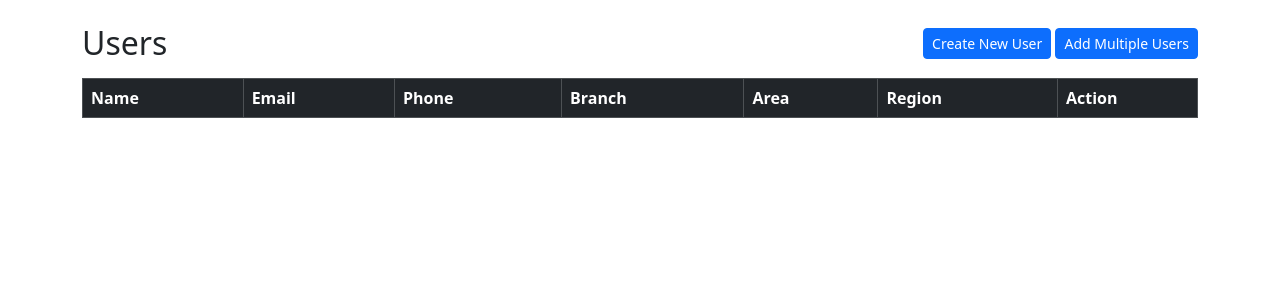
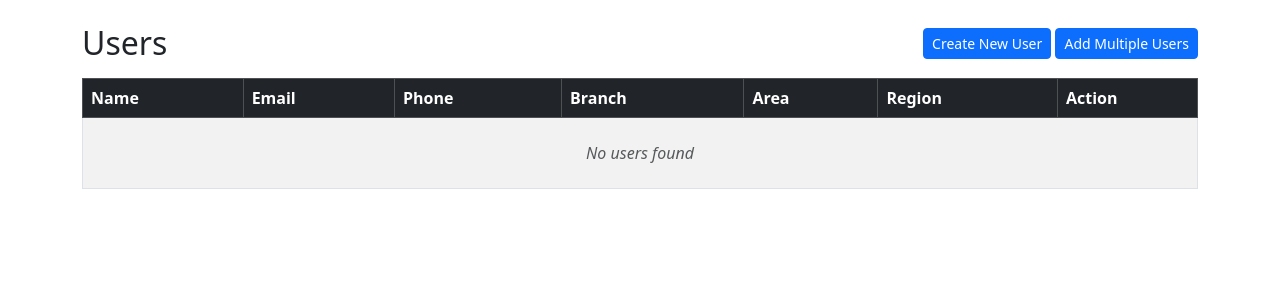
Before and after one commit to ShaheerSharif/crud-app, a PHP site: page / in a window 1280 px wide. Shown: the top 300 px of the page. Run offline with PHP 8.4, Linux system fonts and the light colour scheme; tables that the repository leaves empty or names only in its code hold one stand-in row (values such as "Sample post"); lists and menus that the app fills with data are empty.

Commit message:
refactor(index): refactored and stylized index file

```diff
--- a/index.php
+++ b/index.php
@@ -1,6 +1,22 @@
 <?php
 include("config/db.php");
 include("includes/styles.php");
+
+$result = mysqli_query($conn, "
+  SELECT
+    users.user_id,
+    users.user_name,
+    users.user_email,
+    users.user_phone,
+    branches.branch_name,
+    areas.area_name,
+    regions.region_name
+  FROM users
+  INNER JOIN branches ON branches.branch_id=users.branch_id
+  INNER JOIN areas ON areas.area_id=branches.area_id
+  INNER JOIN regions ON regions.region_id=areas.region_id
+  WHERE users.user_isactive=1
+");
 ?>
 
 <div class="container mt-4">
@@ -33,22 +49,7 @@ include("includes/styles.php");
 
       <tbody>
         <?php
-        $result = mysqli_query($conn, "
-          SELECT
-            users.user_id,
-            users.user_name,
-            users.user_email,
-            users.user_phone,
-            branches.branch_name,
-            areas.area_name,
-            regions.region_name
-          FROM users
-          INNER JOIN branches ON branches.branch_id=users.branch_id
-          INNER JOIN areas ON areas.area_id=branches.area_id
-          INNER JOIN regions ON regions.region_id=areas.region_id
-          WHERE users.user_isactive=1
-        ");
-
+        if ($result->num_rows !== 0) {
           while($row = $result->fetch_assoc()) {
         ?>
           <tr>
@@ -71,6 +72,12 @@ include("includes/styles.php");
             </td>
           </tr>
           <?php } ?>
+        <?php }
+          else { ?>
+            <tr >
+              <td colspan="7" class="text-center py-4 text-muted fst-italic">No users found</td>
+            </tr>
+        <?php } ?>
       </tbody>
     </table>
   </div>
```
Lines whose indentation alone changed are shown as unchanged.
